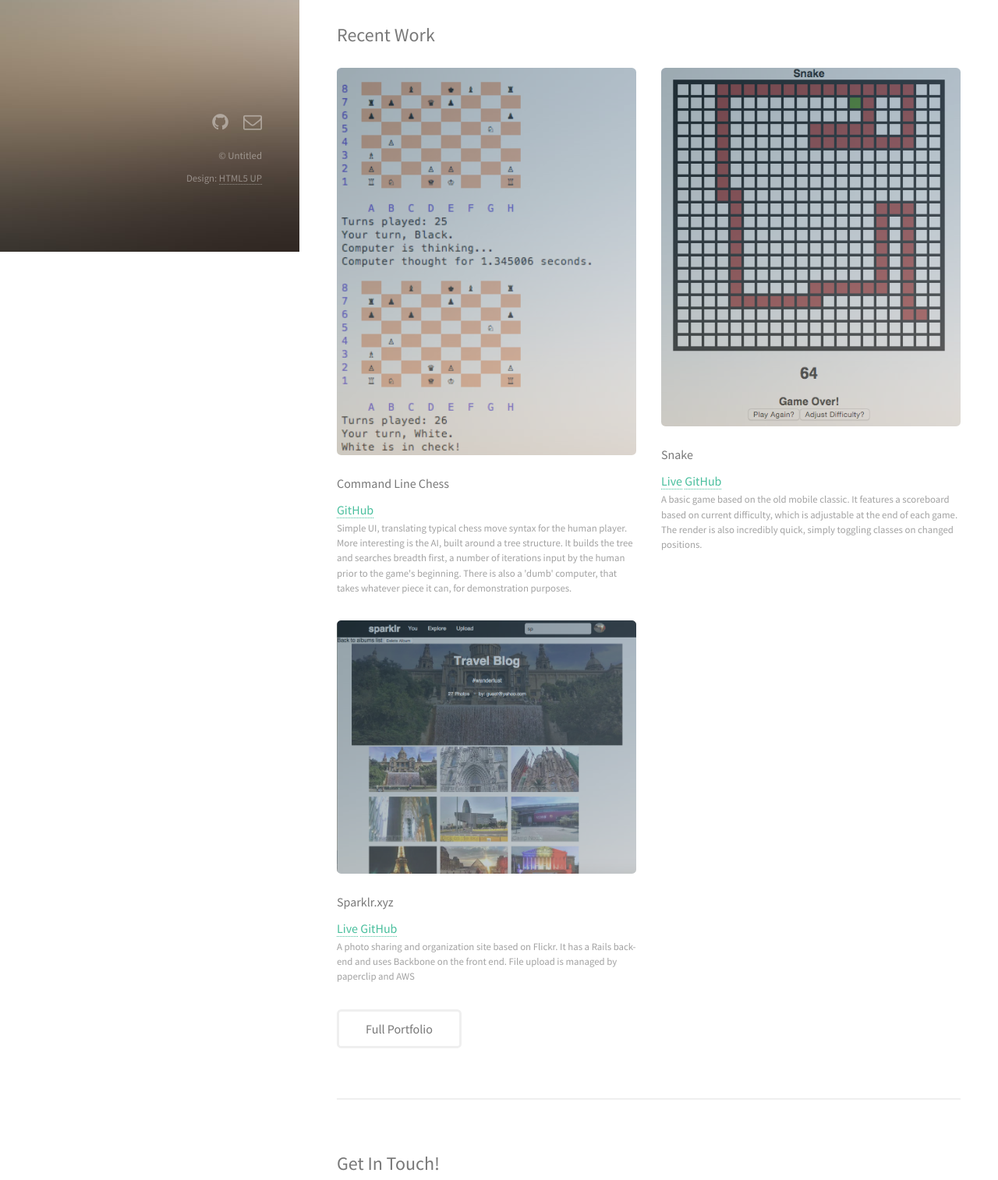
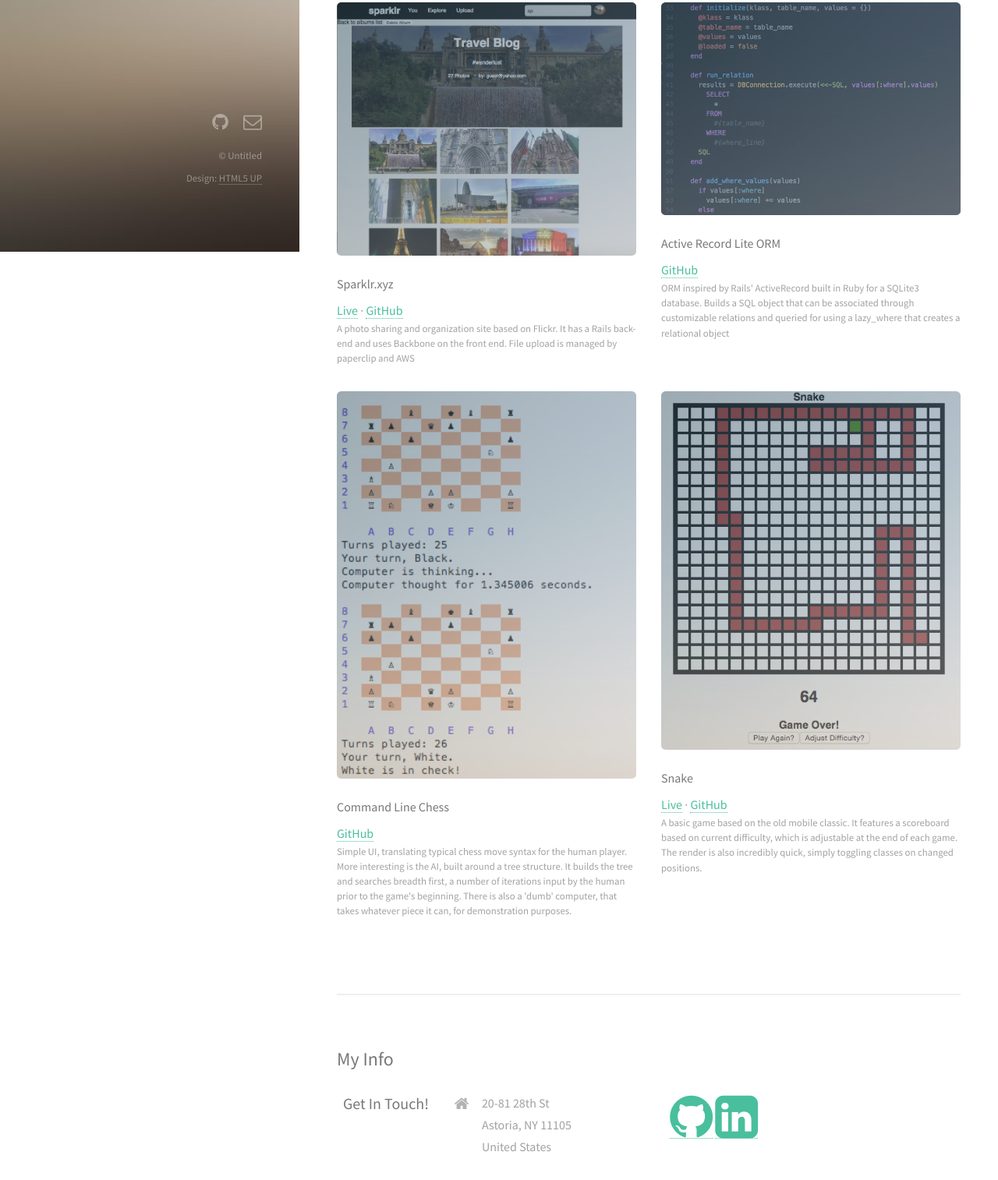
Before and after one commit to jmtroth0/jmtroth0.github.io, a plain HTML site: page index.html in a window 1280 px wide. Shown: the part 477-1991 px from the top of the page at 78% size. Drawn offline with Linux system fonts and the light colour scheme.

Commit message:
Add ARLite and adjust Snake Live URL

```diff
--- a/index.html
+++ b/index.html
@@ -36,12 +36,12 @@
 							 JavaScript, RESTful APIs, and MVC architecture. I'm eager to further
 							 develop my skills and learn new languages.
 							 <br><br>
-							 As a history and philosophy major, I spent my summers
+							 <!-- As a history and philosophy major, I spent my summers
 							 in the Mediterranean on archaeological digs, debated on weekends
 							 all around North America, ran a marathon, and made the library a
 							 regular hang-out with friends. When I have time, I enjoy getting
 							 lost in new places and finding off the map things I otherwise
-							 would never have seen.
+							 would never have seen. -->
 						</p>
 						<ul class="actions">
 							<li><a href="#" class="button">Resume</a></li>
@@ -55,6 +55,24 @@
 						<h2>Recent Work</h2>
 						<div class="row">
 							<article class="6u 12u$(xsmall) work-item">
+								<a class="image fit"><img src="images/thumbs/sparklr_screenshot.png" alt="" /></a>
+								<h3>Sparklr.xyz</h3>
+								<a href="http://www.sparklr.xyz">Live</a>  ·
+								<a href="http://github.com/jmtroth0/sparklr">GitHub</a>
+								<p>A photo sharing and organization site based on Flickr.
+									 It has a Rails back-end and uses Backbone on the front end.
+									 File upload is managed by paperclip and AWS</p>
+							</article>
+							<article class="6u$ 12u$(xsmall) work-item">
+								<a class="image fit"><img src="images/thumbs/arlorm_screenshot.png" alt="" /></a>
+								<h3>Active Record Lite ORM</h3>
+								<a href="http://github.com/jmtroth0/ActiveRecordLite">GitHub</a>
+								<p>ORM inspired by Rails' ActiveRecord built in Ruby for a SQLite3
+									 database. Builds a SQL object that can be associated through
+								 	 customizable relations and queried for using a lazy_where that
+								 	 creates a relational object</p>
+							</article>
+							<article class="6u 12u$(xsmall) work-item">
 								<a class="image fit"><img src="images/thumbs/chess_screenshot.png" alt="" /></a>
 								<h3>Command Line Chess</h3>
 								<a href="http://github.com/jmtroth0/chess">GitHub</a>
@@ -65,30 +83,16 @@
 									 computer, that takes whatever piece it can, for demonstration purposes.</p>
 							</article>
 							<article class="6u$ 12u$(xsmall) work-item">
-								<a class="image fit"><img src="images/thumbs/snake_screenshot.png" alt="" /></a>
+								<a class="image fit thumb"><img src="images/thumbs/snake_screenshot.png" alt="" /></a>
 								<h3>Snake</h3>
-								<a href="/snake">Live</a>
+								<a href="snake">Live</a>  ·
 								<a href="http://github.com/jmtroth0/snake">GitHub</a>
 								<p>A basic game based on the old mobile classic. It features
 									 a scoreboard based on current difficulty, which is adjustable
-								 	 at the end of each game. The render is also incredibly
-								 	 quick, simply toggling classes on changed positions.</p>
+									 at the end of each game. The render is also incredibly
+									 quick, simply toggling classes on changed positions.</p>
 							</article>
-							<article class="6u 12u$(xsmall) work-item">
-								<a class="image fit"><img src="images/thumbs/sparklr_screenshot.png" alt="" /></a>
-								<h3>Sparklr.xyz</h3>
-								<a href="http://www.sparklr.xyz">Live</a>
-								<a href="http://github.com/jmtroth0/sparklr">GitHub</a>
-								<p>A photo sharing and organization site based on Flickr.
-									 It has a Rails back-end and uses Backbone on the front end.
-									 File upload is managed by paperclip and AWS</p>
-							</article>
-							<!-- <article class="6u$ 12u$(xsmall) work-item">
-								<a href="images/fulls/04.jpg" class="image fit thumb"><img src="images/thumbs/04.jpg" alt="" /></a>
-								<h3>Quam neque phasellus</h3>
-								<p>Lorem ipsum dolor sit amet nisl sed nullam feugiat.</p>
-							</article>
-							<article class="6u 12u$(xsmall) work-item">
+							<!-- <article class="6u 12u$(xsmall) work-item">
 								<a href="images/fulls/05.jpg" class="image fit thumb"><img src="images/thumbs/05.jpg" alt="" /></a>
 								<h3>Nunc enim commodo aliquet</h3>
 								<p>Lorem ipsum dolor sit amet nisl sed nullam feugiat.</p>
@@ -99,17 +103,17 @@
 								<p>Lorem ipsum dolor sit amet nisl sed nullam feugiat.</p>
 							</article> -->
 						</div>
-						<ul class="actions">
+						<!-- <ul class="actions">
 							<li><a href="#" class="button">Full Portfolio</a></li>
-						</ul>
+						</ul> -->
 					</section>
 
 				<!-- Three -->
 					<section id="three">
-						<h2>Get In Touch!</h2>
-						<p></p>
+						<h2>My Info</h2>
 						<div class="row">
-							<div class="8u 12u$(small)">
+							<!-- <div class="4u 12u$(small)">
+
 								<form method="post" action="#">
 									<div class="row uniform 50%">
 										<div class="6u 12u$(xsmall)"><input type="text" name="name" id="name" placeholder="Name" /></div>
@@ -120,8 +124,10 @@
 								<ul class="actions">
 									<li><input type="submit" value="Send Message" /></li>
 								</ul>
-							</div>
-							<div class="4u$ 12u$(small)">
+							</div> -->
+
+							<h3>Get In Touch!</h3>
+							<div class="4u 12u$(small)">
 								<ul class="labeled-icons">
 									<li>
 										<h3 class="icon fa-home"><span class="label">Address</span></h3>
@@ -138,6 +144,10 @@
 										<a href="mailto:jmtroth0@gmail.com">jmtroth0@gmail.com</a>
 									</li>
 								</ul>
+							</div>
+							<div class="4u$ 8u$(small)">
+								<a href='www.github.com/jmtroth0'><i class="fa fa-github fa-4x"></i></a>
+								<a href='www.linkedin.com/in/jmtroth0'><i class="fa fa-linkedin-square fa-4x"></i></a>
 							</div>
 						</div>
 					</section>
```
Also changed, not shown: images/thumbs/arlorm_screenshot.png (added).
